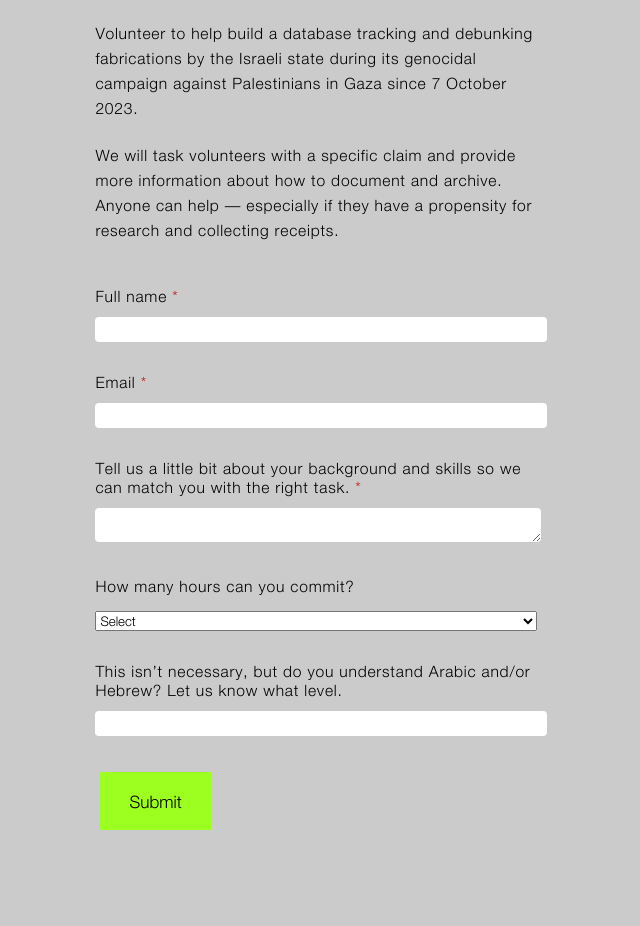
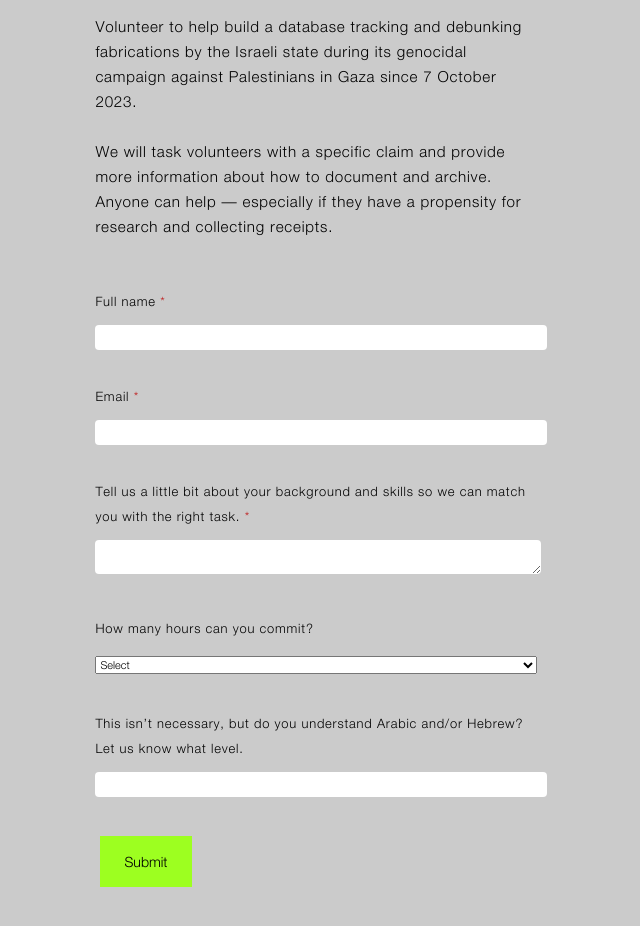
Before and after one commit to tamtzekin/hasbara-tracker, a React (Create React App) app: page /volunteer in a window 1280 px wide. Shown: the part 240-1166 px from the top of the page, without its empty margins (327-967 px from the left). Built offline with nearby package versions, Linux system fonts and the light colour scheme.

Commit message:
body text styling

```diff
--- a/src/App.css
+++ b/src/App.css
@@ -39,8 +39,9 @@ h2 {
 body {
     background-color: #cbcbcb;
     font-family: 'HelveticaNeue_Light', Helvetica, sans-serif;
-    font-size: 1.3em;
+    font-size: 0.95em;
     letter-spacing: 0.8px;
+    line-height: 25px;
     margin: 15% 26% 5% 29%;
     text-align: left;
 }
--- a/src/components/ClaimPage.css
+++ b/src/components/ClaimPage.css
@@ -32,7 +32,7 @@ a[target="_blank"]:hover::after {
 
 body {
     background-color: #cbcbcb;
-    font-size: 1.15em;
+    /* font-size: 1.15em; */
     margin: 5% 5% 5% 5%;
 }
 
--- a/src/components/Homepage.css
+++ b/src/components/Homepage.css
@@ -10,8 +10,8 @@
 }
 
 .home-text {
-  font-size: 0.85em;
-  line-height: 25px;
+  /* font-size: 0.85em; */
+  /* line-height: 25px; */
 }
 
 .btn-green {
```
